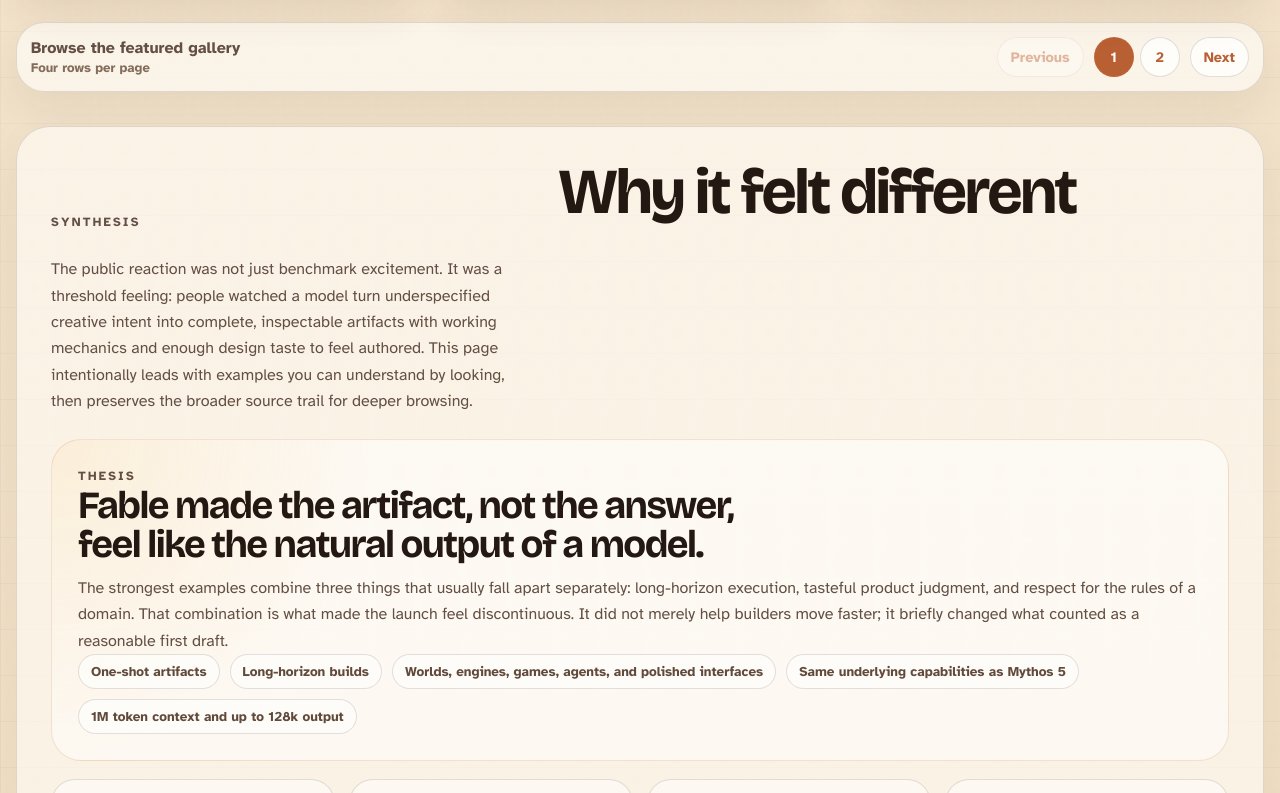
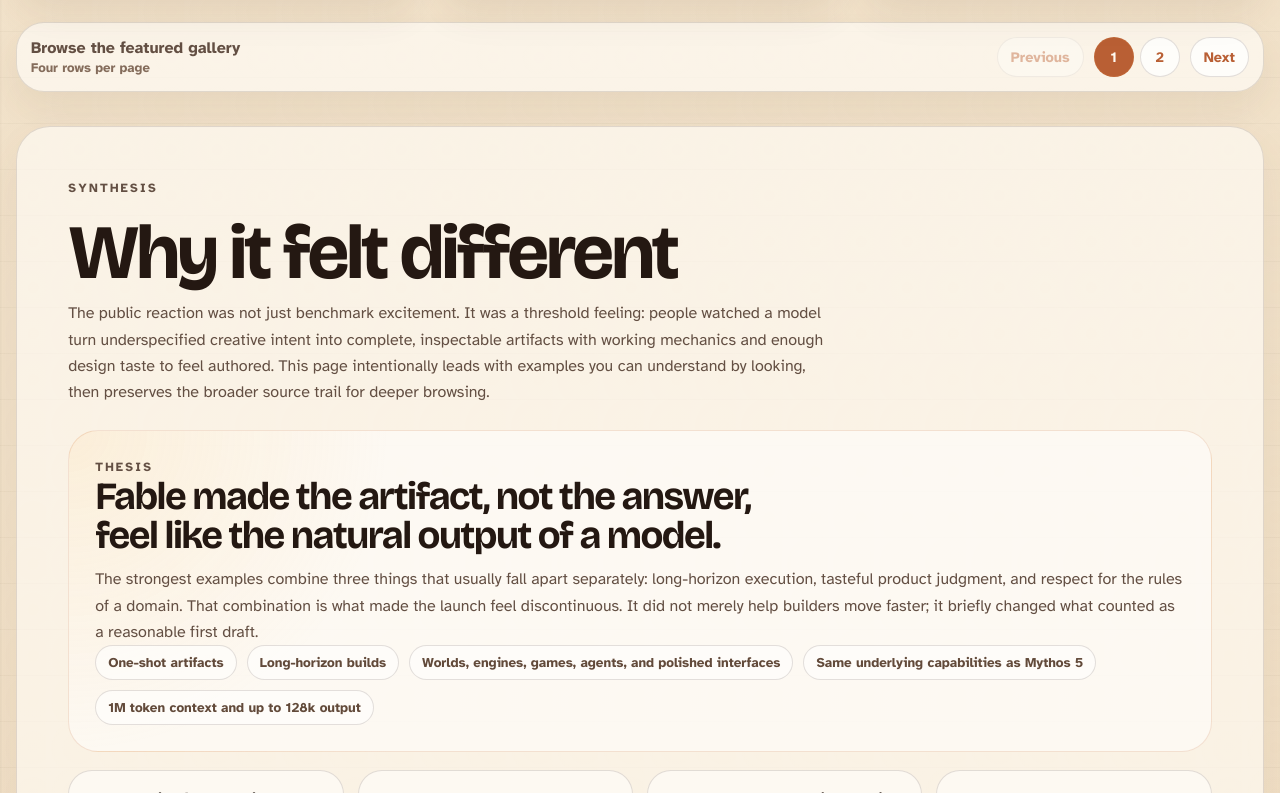
Before and after one commit to manosai/fable-made-this, a React (Vite) app: page / in a window 1280 px wide. Shown: the part 3327-4120 px from the top of the page. Built offline with nearby package versions, Linux system fonts and the light colour scheme.

Commit message:
Fix synthesis section layout

```diff
--- a/src/styles.css
+++ b/src/styles.css
@@ -322,6 +322,11 @@
   text-wrap: balance;
 }
 
+.sectionIntro h2 {
+  max-width: 980px;
+  font-size: clamp(2.8rem, 6vw, 5.6rem);
+}
+
 .sectionHeader p,
 .sectionIntro p,
 .thesisPanel p {
@@ -606,14 +611,21 @@
 
 .synthesis {
   margin: 34px 0 0;
-  padding: 34px;
+  padding: clamp(1.5rem, 4vw, 3.5rem);
 }
 
 .sectionIntro {
-  display: grid;
-  grid-template-columns: minmax(240px, 0.72fr) minmax(0, 1fr);
-  gap: 24px;
-  align-items: end;
+  display: block;
+  max-width: 1120px;
+}
+
+.sectionIntro .eyebrow {
+  margin-bottom: 18px;
+}
+
+.sectionIntro p:not(.eyebrow) {
+  max-width: 760px;
+  font-size: clamp(1rem, 1.2vw, 1.18rem);
 }
 
 .thesisPanel {
```
